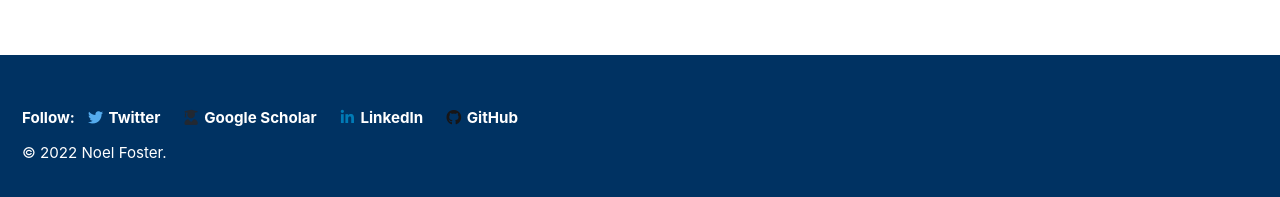
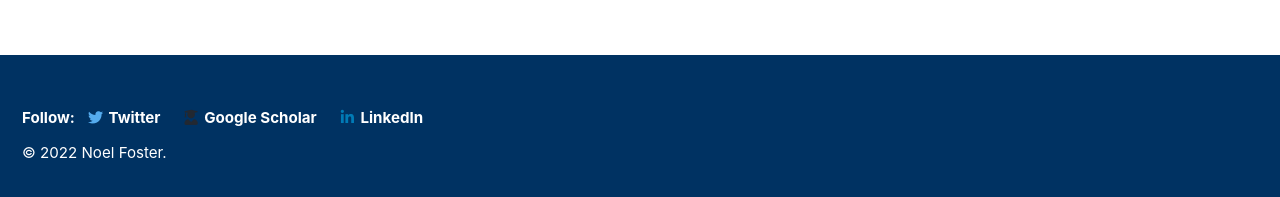
Before and after one commit to fosternt/fosternt.github.io, a Jekyll site: the page built from index.html, in a window 1280 px wide and 900 px high, scrolled down 680 px. Shown: the part 691-888 px from the top of the window. Built offline with Jekyll 4.4.1, drawn with Linux system fonts in a browser that asks for light colours; cached includes are drawn as plain includes; the list of posts is cut into pages by our own code.

Commit message:
Update _config.yml

```diff
--- a/_config.yml
+++ b/_config.yml
@@ -133,9 +133,6 @@ footer:
     - label: "LinkedIn"
       icon: "fab fa-fw fa-linkedin-in"
       url: "https://www.linkedin.com/in/noelfoster/"
-    - label: "GitHub"
-      icon: "fab fa-fw fa-github"
-      url: "https://github.com/fosternt"
 
 # Reading Files
 include:
```
